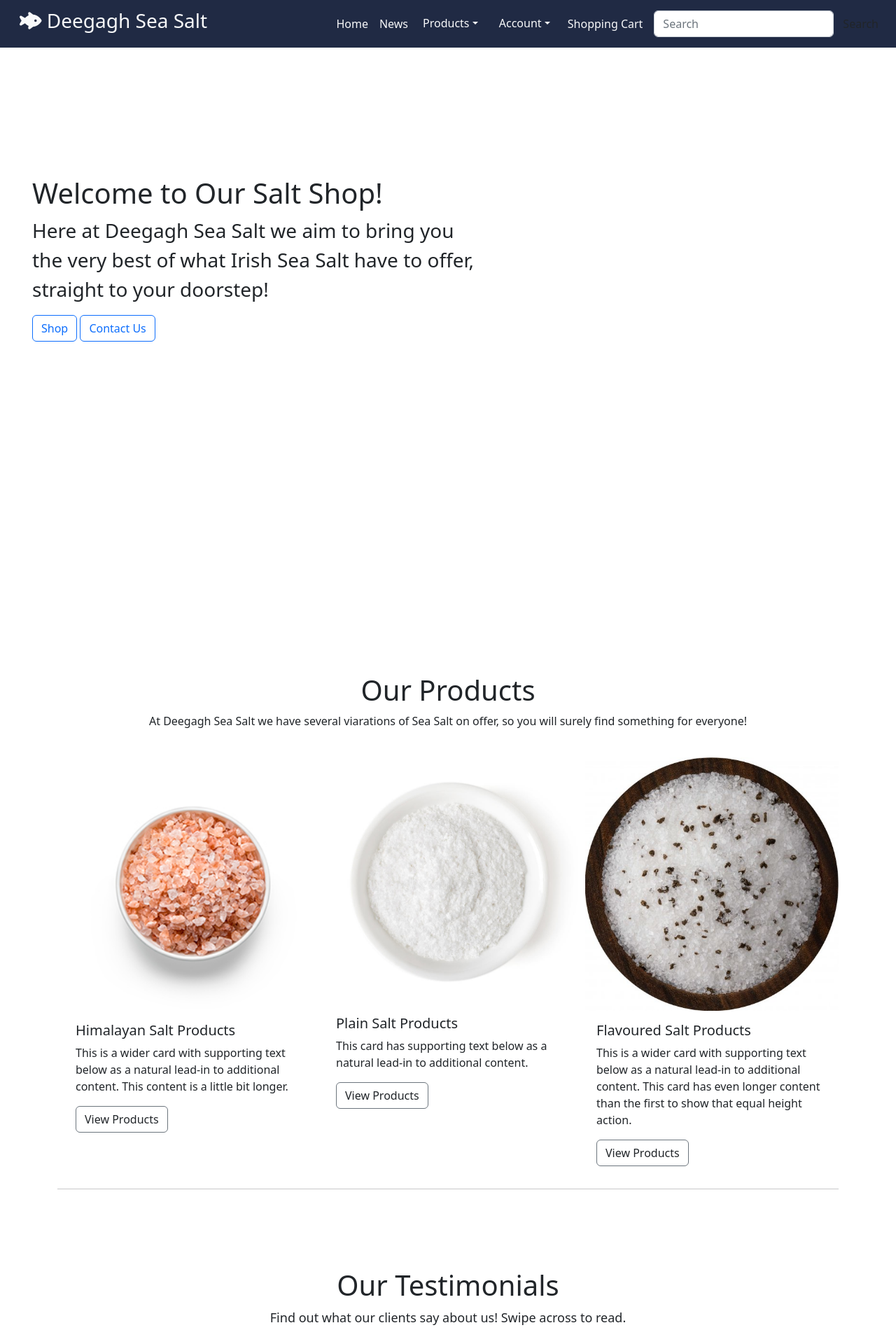
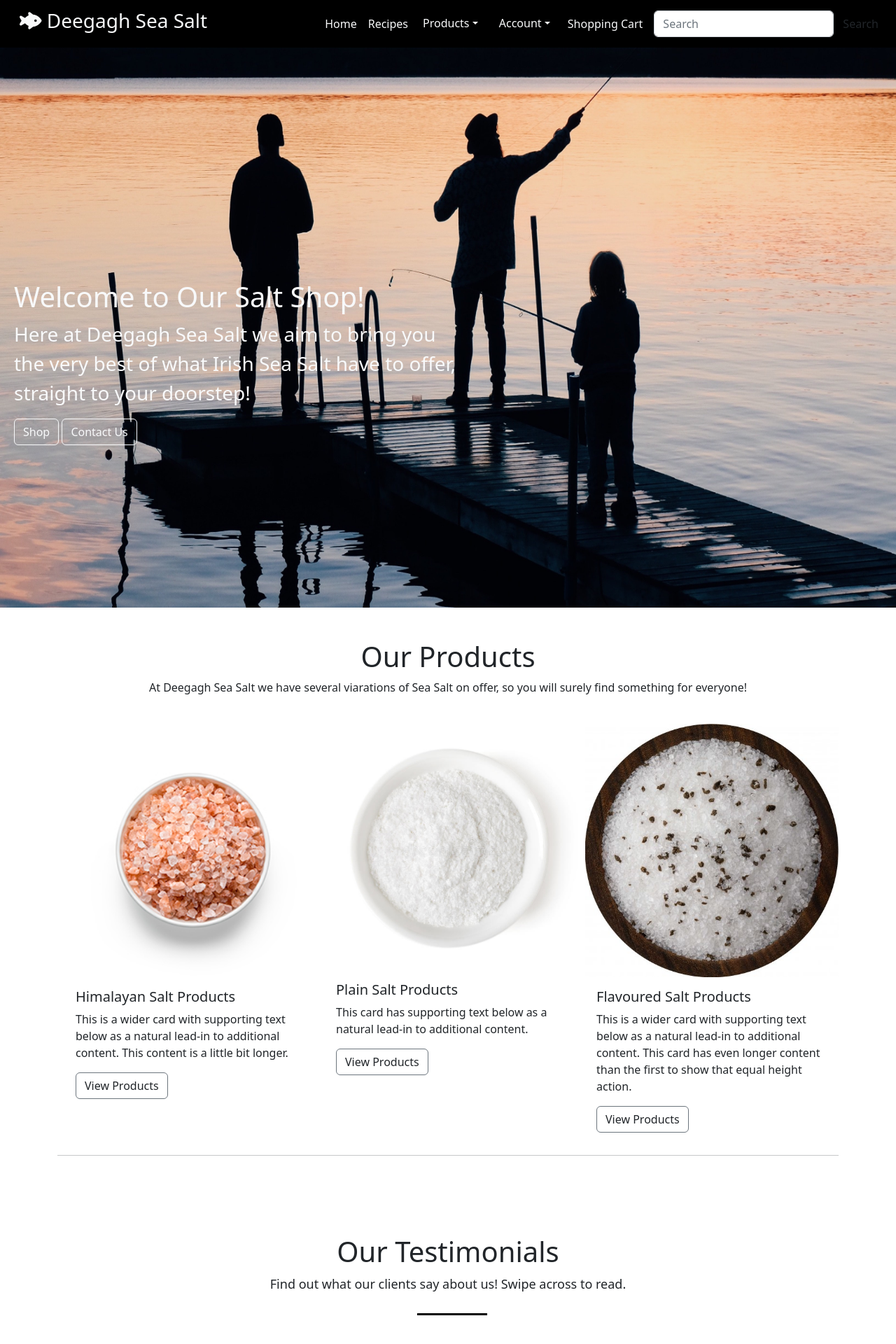
Before and after one commit to MeganNyhan/CI_PP5_SALT, a Django app: page / in a window 1280 px wide. Shown: the top 1920 px of the page at 70% size. Run offline with Django 3.2, Linux system fonts and the light colour scheme; some libraries are stand-ins or nearby versions.

Commit message:
Add header photo

```diff
--- a/home/templates/home/index.html
+++ b/home/templates/home/index.html
@@ -2,12 +2,8 @@
 {% load static %}
 
 {% block content %}
-<body>
-  <br/>
 <!-- Header Image -->
-<div>
-<div class="card text-black" style="border:none;">
-  <img src="{% static '/img/white.jpeg' %}" class="card-img " alt="..." style="width:100%; height:800px;">
+  <img src="{% static '/img/header.jpg' %}" class="card-img responsive" alt="Website image" style="width:100%; height:800px;">
   <div class="card-img-overlay">
     <br/>
     <br/>
@@ -15,22 +11,23 @@
     <br/>
     <br/>
     <br/>
+
   <div class="text">
-    <h1 class="fs-1 text-dark">
+    <h1 class="fs-1 text-light">
       Welcome to Our Salt Shop!
     </h1>
-    <p class="fs-3 fw-light text-dark">
+    <p class="fs-3 fw-light text-light">
       Here at Deegagh Sea Salt we aim to bring you <br> the very best of what Irish Sea Salt have to offer,
       <br> straight to your doorstep!
     </p>
-    <a class="btn btn-outline-primary" href="{% url 'store' %}" role="button">Shop</a>
-    <a class="btn btn-outline-primary" href="{% url 'contact' %}" role="button">Contact Us</a>
+    <a class="btn btn-outline-light" href="{% url 'store' %}" role="button">Shop</a>
+    <a class="btn btn-outline-light" href="{% url 'contact' %}" role="button">Contact Us</a>
   </div>
 </div>
 </div>
 </div>
 <br/><br/>
-<div class="bg">
+<body>
 <div class="container">
   <div class="row">
 <!-- End of Header Image -->
@@ -134,7 +131,16 @@
 <br/><br/><br/>
 <h1 class="text-center fw-light"> Who We Are</h1>
     <p class="text-center fw-light"> At Deegagh Sea Salt we have several viarations of Sea Salt on offer, so you will surely find something for everyone!</p>
-    <img src="{% static '/img/about-us.jpg' %}" class="d-block w-100 man" alt="About Us Family Photo">
+    <div class="container">
+      <div class="row">
+        <div class="col">
+          <img src="{% static '/img/about-us.jpg' %}" class="d-block w-100" alt="About Us Family Photo">
+        </div>
+        <div class="col">
+          <img src="{% static '/img/about-us2.jpg' %}" class="d-block w-100" alt="About Us Family Photo">
+        </div>
+      </div>
+    </div>
     <br>
     <p class="text-center fw-light"> At Deegagh Sea Salt we have several viarations of Sea Salt on offer, so you will surely find something for everyone!</p>
 <!-- End of About -->
--- a/static/style.css
+++ b/static/style.css
@@ -18,6 +18,7 @@
 }
 
 .text {
+    padding-top: 20%;
     padding-left:20px;
 }
 
--- a/templates/base.html
+++ b/templates/base.html
@@ -18,7 +18,6 @@
     <link rel="stylesheet" href="{% static 'style.css' %}">
     <!-- Font Awesome -->
       <link href="assets/fontawesome/all.css" rel="stylesheet">
-      <link rel="stylesheet" href="https://use.fontawesome.com/releases/v5.7.1/css/all.css" integrity="sha384-fnmOCqbTlWIlj8LyTjo7mOUStjsKC4pOpQbqyi7RrhN7udi9RwhKkMHpvLbHG9Sr" crossorigin="anonymous">
       <script src="https://kit.fontawesome.com/92276c4791.js" crossorigin="anonymous"></script>
       <script src="https://kit.fontawesome.com/92276c4791.js" crossorigin="anonymous"></script>
     <!-- JavaScript tag -->
@@ -43,7 +42,7 @@
 
   <header>
     <!-- Nav Bar -->
-    <nav class="navbar navbar-expand-lg text-light" style="background-color: #202A44;">
+    <nav class="navbar navbar-expand-lg text-light" style="background-color: black;">
       <div class="container-fluid">
         <a class="navbar-brand" href="{% url 'home' %}">
           <h3 class="text-light"><i class="fa-solid fa-fish-fins"></i>  Deegagh Sea Salt</h3></a>
@@ -56,7 +55,7 @@
               <a class="nav-link active text-light" aria-current="page" href="{% url 'home' %}">Home</a>
             </li>
             <li class="nav-item">
-              <a class="nav-link active text-light" aria-current="page" href="{% url 'news-list' %}">News</a>
+              <a class="nav-link active text-light" aria-current="page" href="{% url 'news-list' %}">Recipes</a>
             </li>
 <!-- Products Dropdown -->
             <div class="dropdown">
```
Also changed, not shown: other parts of static/style.css (+2 -29 lines), news/templates/news-list.html (+14 -18 lines), static/img/about-us2.jpg (added), static/img/header.jpg (added), static/img/reflection.jpg (added).
